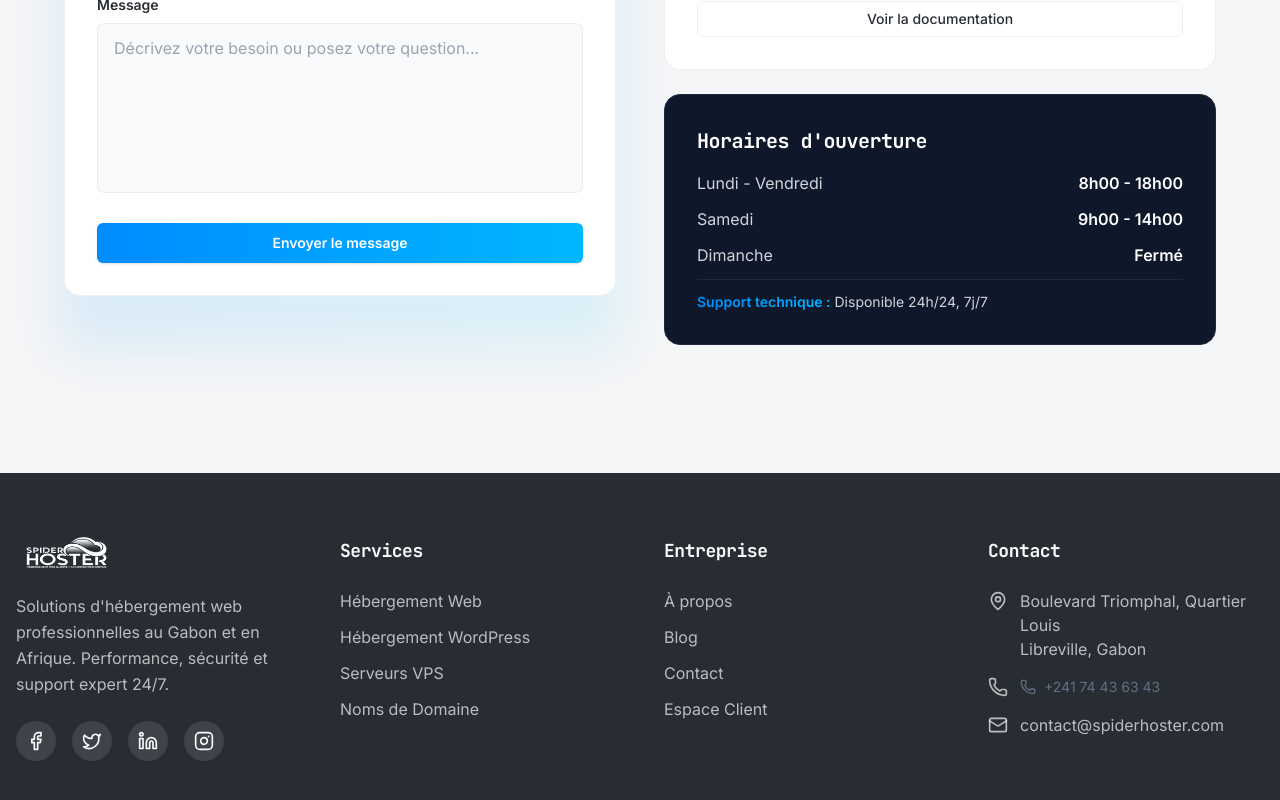
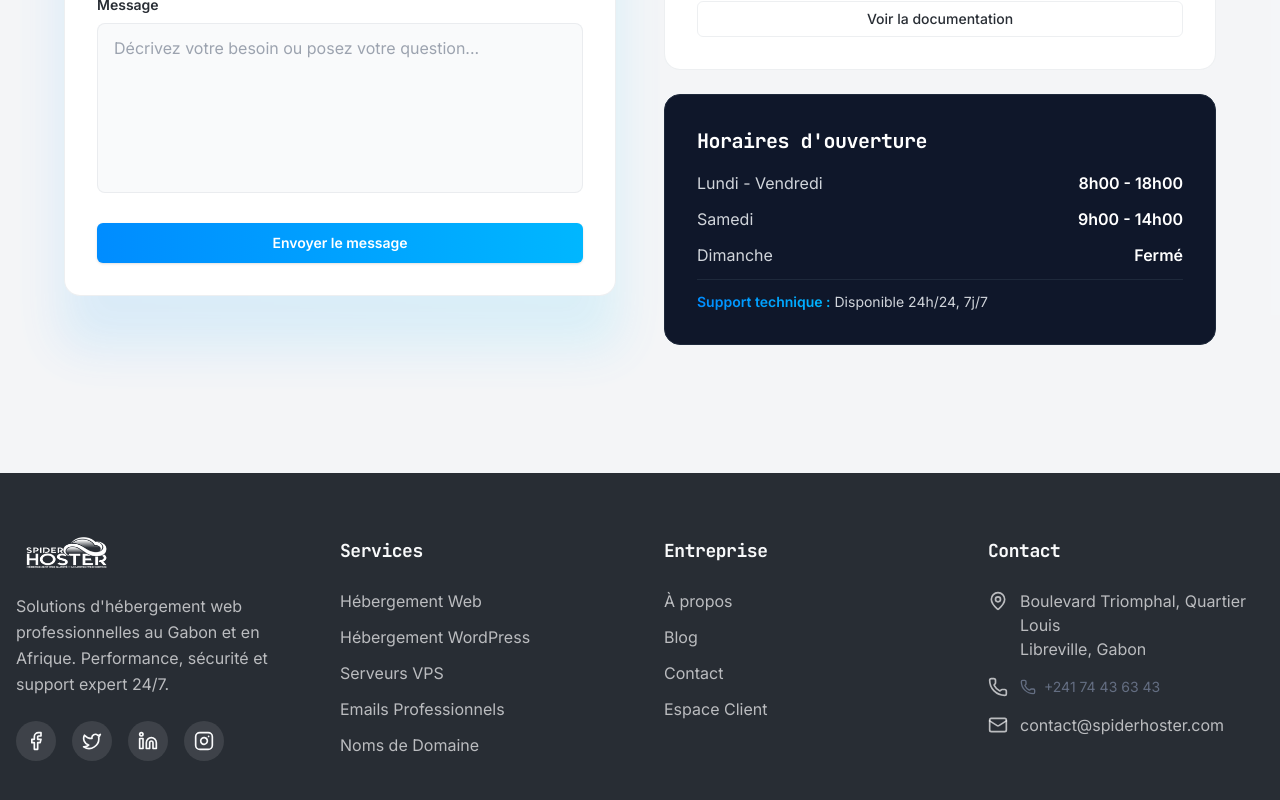
Before and after one commit to brice214/sg-6b163f7e-d25b-45da-95b7-a0681ea5011c-1791216779, a Next.js app: page /contact in a window 1280 px wide. Shown: the part 1972-2772 px from the top of the page. Built offline with nearby package versions, Linux system fonts and the light colour scheme.

Commit message:
feat(pages): add emails-professionnels page

```diff
--- a/src/components/Footer.tsx
+++ b/src/components/Footer.tsx
@@ -46,6 +46,11 @@ export function Footer() {
               <li>
                 <Link href="/hebergement-vps" className="text-background/70 hover:text-background transition-colors">
                   Serveurs VPS
+                </Link>
+              </li>
+              <li>
+                <Link href="/emails-professionnels" className="text-background/70 hover:text-background transition-colors">
+                  Emails Professionnels
                 </Link>
               </li>
               <li>
--- a/src/components/Header.tsx
+++ b/src/components/Header.tsx
@@ -73,6 +73,9 @@ export function Header() {
             <Link href="/hebergement-vps" className="px-4 py-2 text-sm font-medium text-foreground hover:text-primary transition-colors rounded-md hover:bg-muted/50">
               VPS
             </Link>
+            <Link href="/emails-professionnels" className="px-4 py-2 text-sm font-medium text-foreground hover:text-primary transition-colors rounded-md hover:bg-muted/50">
+              Emails Pro
+            </Link>
             <Link href="/domaines" className="px-4 py-2 text-sm font-medium text-foreground hover:text-primary transition-colors rounded-md hover:bg-muted/50">
               Domaines
             </Link>
@@ -120,6 +123,9 @@ export function Header() {
             <Link href="/hebergement-vps" className="px-4 py-3 text-sm font-medium text-foreground hover:bg-muted rounded-md transition-colors" onClick={() => setMobileMenuOpen(false)}>
               VPS
             </Link>
+            <Link href="/emails-professionnels" className="px-4 py-3 text-sm font-medium text-foreground hover:bg-muted rounded-md transition-colors" onClick={() => setMobileMenuOpen(false)}>
+              Emails Pro
+            </Link>
             <Link href="/domaines" className="px-4 py-3 text-sm font-medium text-foreground hover:bg-muted rounded-md transition-colors" onClick={() => setMobileMenuOpen(false)}>
               Domaines
             </Link>
```
Also changed, not shown: src/pages/emails-professionnels.tsx (added, +8 -0 lines), public/generated/email-professional.png (added).
